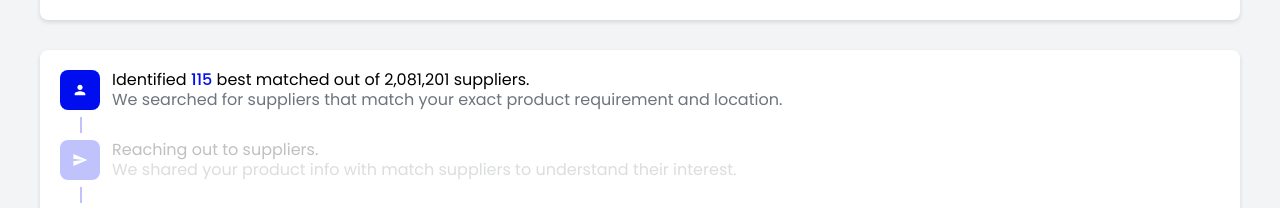
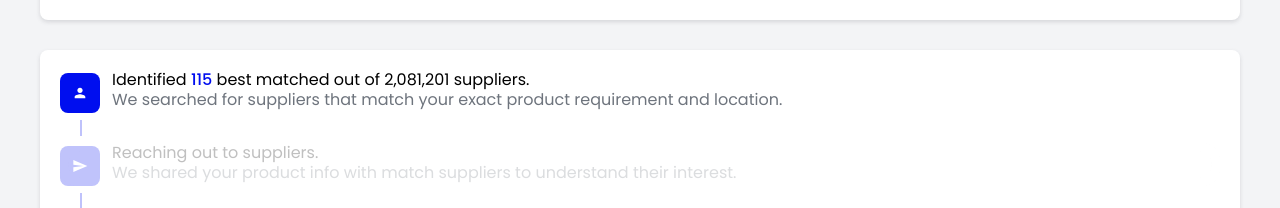
Before and after one commit to mfreemon/cavela, a React (Vite) app in the folder frontend/: page / in a window 1280 px wide. Shown: the part 574-782 px from the top of the page. Built offline with nearby package versions, Linux system fonts and the light colour scheme.

Commit message:
small margin top change for symbol

```diff
--- a/frontend/src/components/ProgressInfo/progress.scss
+++ b/frontend/src/components/ProgressInfo/progress.scss
@@ -51,7 +51,7 @@
     min-width: 40px;
     width: 40px;
     height: 40px;
-    margin-right: 12px;
+    margin: 3px 12px 0 0 ;
     line-height: 70px;
     background-color: colors.$cav-blu;
     border-radius: 8px;
```
